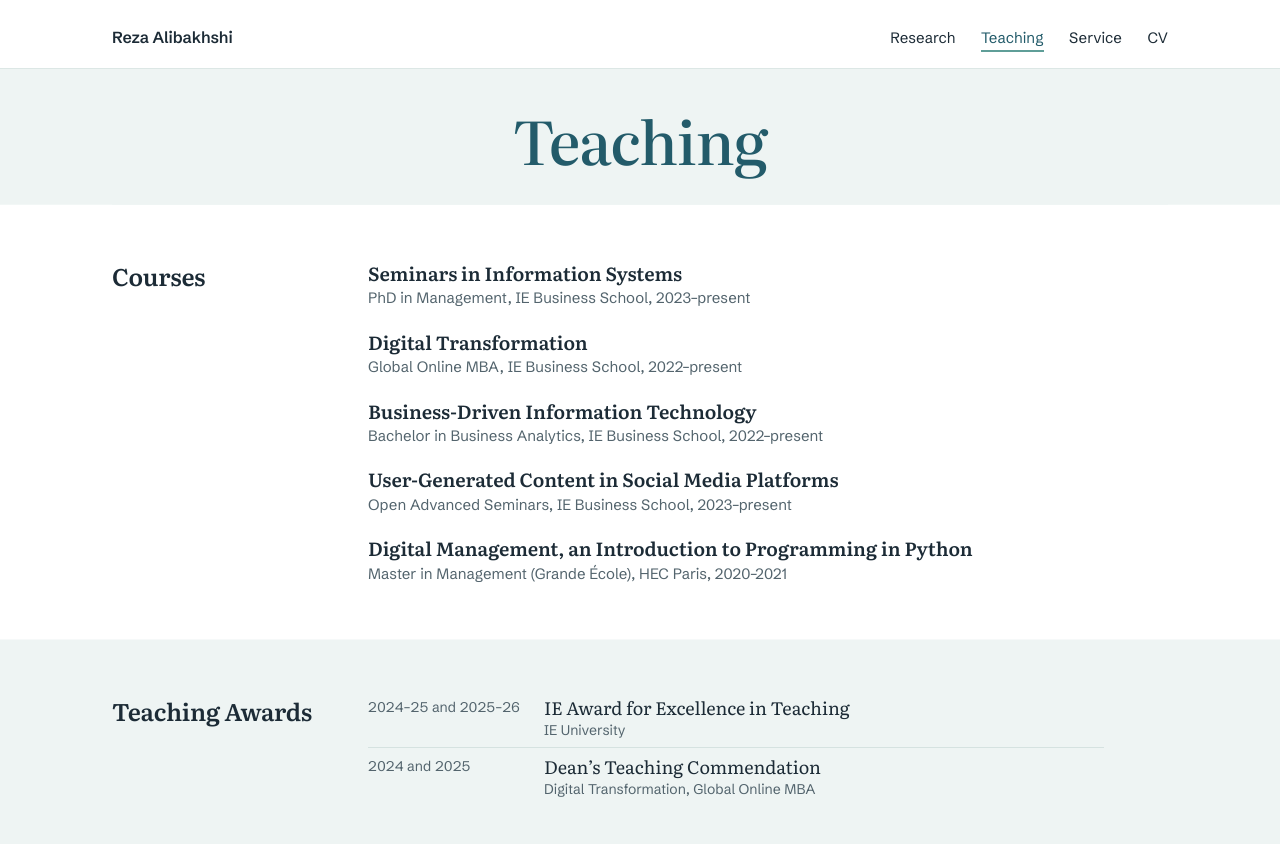
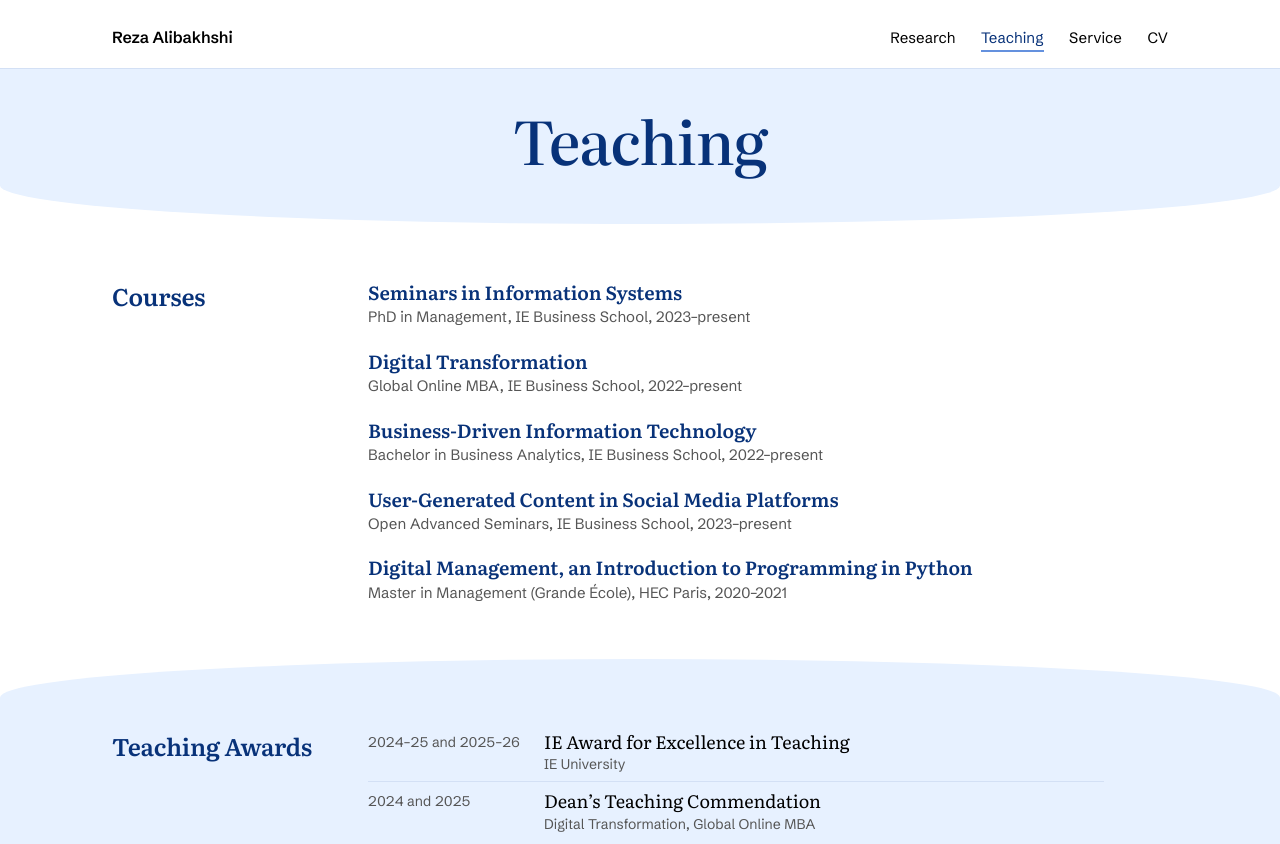
Before and after one commit to RezaAlib/RezaAlib.github.io, a plain HTML site: page docs/teaching/index.html in a window 1280 px wide. Shown: the top 844 px of the page. Drawn offline with Linux system fonts and the light colour scheme.

Commit message:
New look: white, pale UN blue bands with curved edges, navy headings
- Palette: white page, pale United Nations blue bands (#E7F1FF), navy
  headings (#083279, UN blue's hue darkened for contrast), black text,
  UN blue (#6491DE) for underlines and rules
- Bands drawn as layers behind each section with gently curved edges
- Rounder corners on the portrait and the coauthor map
- Coauthor map: blue ocean, white land, amber ramp for coauthor countries
- Favicon, sharing card and theme colour in navy

Co-Authored-By: Claude Opus 5.5 <noreply@anthropic.com>
Claude-Session: https://claude.ai/code/session_01XgxWJjEqmqMn5UgUwvs6TA

```diff
--- a/docs/css/site.css
+++ b/docs/css/site.css
@@ -48,13 +48,17 @@
 }
 
 :root {
-  --primary: #235b6a;
-  --accent: #5f9e98;
-  --ink: #1c2b36;
-  --muted: #53646d;
-  --line: #d5e2e0;
-  --wash: #eef4f3;
+  /* Palette: white page, pale United Nations blue bands, navy headings, black text.
+     United Nations blue #6491DE is the accent (underlines, rules, map). It is too light for text,
+     so headings use navy #083279, the same OKLCH hue made darker (11.5:1 on white, 10.6:1 on the bands). */
+  --primary: #083279;
+  --accent: #6491de;
+  --ink: #000000;
+  --muted: #555555;
+  --line: #d3e0f5;
+  --wash: #e7f1ff;
   --paper: #ffffff;
+  --arc: clamp(0.9rem, 3vw, 2.75rem); /* depth of the curve at the top and bottom of each band */
   --serif: "Literata", Georgia, "Times New Roman", serif;
   --sans: "Schibsted Grotesk", "Helvetica Neue", Arial, sans-serif;
   --measure: 40rem;
@@ -70,6 +74,7 @@ html {
 
 body {
   margin: 0;
+  overflow-x: hidden; overflow-x: clip; /* the curved bands run to the screen edges; never scroll sideways */
   background: var(--paper);
   color: var(--ink);
   font-family: var(--serif);
@@ -84,9 +89,9 @@ body {
 img { max-width: 100%; height: auto; display: block; }
 
 a {
-  color: var(--primary);
+  color: var(--ink);
   text-decoration-line: underline;
-  text-decoration-color: rgba(95, 158, 152, 0.6);
+  text-decoration-color: rgba(100, 145, 222, 0.8);
   text-decoration-thickness: 1px;
   text-underline-offset: 0.2em;
 }
@@ -150,12 +155,12 @@ a:hover { text-decoration-color: var(--primary); text-decoration-thickness: 2px;
   display: inline-flex; align-items: center; justify-content: center; width: 2.75rem; height: 2.75rem;
   border-radius: 50%; color: var(--ink); text-decoration: none;
 }
-.icon-link a:hover { background: rgba(35, 91, 106, 0.1); }
+.icon-link a:hover { background: rgba(8, 50, 121, 0.1); }
 .icon-link svg { width: 1.375rem; height: 1.375rem; fill: currentColor; }
 .icon-row { list-style: none; margin: 0; padding: 0; display: flex; align-items: center; gap: 0.1rem; }
 .icon-row-small .icon-link svg { width: 1.2rem; height: 1.2rem; }
 .portrait { margin: 0; justify-self: end; width: 100%; max-width: 24rem; }
-.portrait img { width: 100%; aspect-ratio: 4 / 5; object-fit: cover; object-position: 50% 22%; border-radius: 3px; background: #5d5f60; }
+.portrait img { width: 100%; aspect-ratio: 4 / 5; object-fit: cover; object-position: 50% 22%; border-radius: 14px; background: #5d5f60; }
 /* Wide screens: the photo column is as wide as the text column and the photo fills the text block's height, so the two read as matching blocks. */
 @media (min-width: 52.0625rem) {
   .portrait { position: relative; justify-self: stretch; max-width: none; min-height: 22rem; }
@@ -164,8 +169,7 @@ a:hover { text-decoration-color: var(--primary); text-decoration-thickness: 2px;
 
 /* Page title for inner pages */
 .page-head {
-  padding-top: clamp(1.75rem, 3.5vw, 2.5rem); padding-bottom: clamp(1.6rem, 3.2vw, 2.25rem); text-align: center;
-  background: var(--wash); box-shadow: 0 0 0 100vmax var(--wash); clip-path: inset(0 -100vmax);
+  padding-top: clamp(1.75rem, 3.5vw, 2.5rem); padding-bottom: calc(clamp(1.6rem, 3.2vw, 2.25rem) + var(--arc) * 0.5); text-align: center;
 }
 .page-head h1 {
   font-weight: 500; font-size: clamp(2.5rem, 5.5vw, 3.75rem); line-height: 1; letter-spacing: -0.02em;
@@ -182,10 +186,24 @@ a:hover { text-decoration-color: var(--primary); text-decoration-thickness: 2px;
 /* Alternate full-width bands: the shade runs edge to edge while content stays in the column. */
 /* Every page opens on the pale band (home: the hero; other pages: the centred header), then bands alternate. */
 .home main > section:nth-of-type(odd),
-.inner main > section:nth-of-type(even) { background: var(--wash); box-shadow: 0 0 0 100vmax var(--wash); clip-path: inset(0 -100vmax); }
+.inner main > section:nth-of-type(even),
+.page-head { position: relative; isolation: isolate; }
+/* The band itself is drawn behind the section, edge to edge, with gently curved top and bottom edges.
+   The first band on each page sits under the header, so only its bottom edge curves. */
+.home main > section:nth-of-type(odd)::before,
+.inner main > section:nth-of-type(even)::before,
+.page-head::before {
+  content: ""; position: absolute; z-index: -1; top: 0; bottom: 0;
+  left: calc(50% - 50vw); right: calc(50% - 50vw);
+  background: var(--wash); border-radius: 50% / var(--arc);
+}
+.home main > section.hero::before,
+.page-head::before { border-radius: 0 0 50% 50% / 0 0 var(--arc) var(--arc); }
+.home main > section:nth-of-type(odd):not(.hero),
+.inner main > section:nth-of-type(even) { padding-top: calc(clamp(2.25rem, 4.5vw, 3.5rem) + var(--arc) * 0.4); padding-bottom: calc(clamp(2.25rem, 4.5vw, 3.5rem) + var(--arc) * 0.4); }
 .section > h2 {
   font-family: var(--serif); font-weight: 600; font-size: 1.5rem; line-height: 1.2;
-  letter-spacing: -0.01em; margin: 0.1rem 0 0; color: var(--ink);
+  letter-spacing: -0.01em; margin: 0.1rem 0 0; color: var(--primary);
 }
 .section > .body { max-width: 46rem; }
 .section > .body > :first-child { margin-top: 0; }
@@ -204,7 +222,7 @@ a:hover { text-decoration-color: var(--primary); text-decoration-thickness: 2px;
 .pub-year { font-family: var(--serif); font-size: 2.1rem; line-height: 1; color: var(--primary); padding-top: 0.05rem; }
 .pub:last-child { margin-bottom: 0; }
 .body .pub-title { font-family: var(--serif); font-size: 1.1875rem; line-height: 1.3; font-weight: 600; color: var(--ink); margin: 0 0 0.2rem; }
-.pub-title a { text-decoration-color: rgba(95, 158, 152, 0.5); }
+.pub-title a { color: var(--primary); text-decoration-color: rgba(100, 145, 222, 0.55); }
 .pub-authors { margin: 0; font-size: 1.0625rem; line-height: 1.35; }
 .me { font-weight: 650; }
 .pub-venue { font-family: var(--sans); font-size: 0.9375rem; line-height: 1.35; color: var(--muted); margin: 0.1rem 0 0; }
@@ -217,10 +235,10 @@ a:hover { text-decoration-color: var(--primary); text-decoration-thickness: 2px;
 .pub-media { font-family: var(--sans); font-size: 0.875rem; line-height: 1.35; color: var(--muted); margin: 0.45rem 0 0; }
 
 /* Work in progress */
-.wp { margin: 0 0 1.5rem; padding-left: 1.1rem; border-left: 2px solid var(--line); }
+.wp { margin: 0 0 1.5rem; padding-left: 1.1rem; border-left: 2px solid var(--accent); }
 .wp:last-child { margin-bottom: 0; }
 .wp-venue { font-family: var(--sans); font-size: 0.9375rem; line-height: 1.35; margin: 0 0 0.2rem; color: var(--muted); }
-.wp-venue strong { color: var(--primary); font-weight: 600; }
+.wp-venue strong { color: var(--ink); font-weight: 600; }
 .wp-summary { margin: 0 0 0.25rem; line-height: 1.45; }
 .wp-authors { font-family: var(--sans); font-size: 0.875rem; line-height: 1.35; color: var(--muted); margin: 0; }
 .wp-authors .me { color: var(--ink); font-weight: 600; }
@@ -240,15 +258,15 @@ a:hover { text-decoration-color: var(--primary); text-decoration-thickness: 2px;
 .dated .what small { display: block; font-family: var(--sans); font-size: 0.875rem; color: var(--muted); margin-top: 0.05rem; }
 .dated.compact li { padding: 0.22rem 0; border-top: 0; }
 .dated.compact .place { font-family: var(--sans); font-size: 0.875rem; color: var(--muted); }
-.dated .flag { font-family: var(--sans); font-size: 0.8125rem; color: var(--primary); font-weight: 600; }
+.dated .flag { font-family: var(--sans); font-size: 0.8125rem; color: var(--ink); font-weight: 600; }
 
 /* Courses */
 .course { margin: 0 0 1.35rem; }
 .course:last-child { margin-bottom: 0; }
-.course h3 { font-family: var(--serif); font-weight: 600; font-size: 1.1875rem; line-height: 1.3; color: var(--ink); margin: 0 0 0.1rem; }
+.course h3 { font-family: var(--serif); font-weight: 600; font-size: 1.1875rem; line-height: 1.3; color: var(--primary); margin: 0 0 0.1rem; }
 .course p { margin: 0; font-family: var(--sans); font-size: 0.9375rem; line-height: 1.4; color: var(--muted); }
 .course .rating { color: var(--ink); }
-.course .note { color: var(--primary); }
+.course .note { color: var(--ink); }
 
 /* Education */
 .edu { list-style: none; margin: 1.5rem 0 0; padding: 0; }
@@ -263,11 +281,13 @@ a:hover { text-decoration-color: var(--primary); text-decoration-thickness: 2px;
 /* Coauthor world map */
 .section-wide > .body { max-width: none; }
 .wmap { position: relative; margin: 0.75rem 0 0.5rem; }
-.wmap svg { display: block; width: 100%; height: auto; background: #ffffff; border-radius: 4px; }
-.wmap .country { fill: #dfe7e6; stroke: #ffffff; stroke-width: 0.8; stroke-linejoin: round; vector-effect: non-scaling-stroke; }
-.wmap .country.bin-1 { fill: #b9d7d2; }
-.wmap .country.bin-2 { fill: #5f9e98; }
-.wmap .country.bin-3 { fill: #235b6a; }
+/* Map: blue ocean, white land, coauthor countries in a light-to-dark amber ramp (sequential scheme:
+   lightness carries the count, so the order reads even without colour vision). */
+.wmap svg { display: block; width: 100%; height: auto; background: #cfe0f7; border-radius: 14px; }
+.wmap .country { fill: #ffffff; stroke: #b3c8e8; stroke-width: 0.8; stroke-linejoin: round; vector-effect: non-scaling-stroke; }
+.wmap .country.bin-1 { fill: #f6cc94; }
+.wmap .country.bin-2 { fill: #eeb154; }
+.wmap .country.bin-3 { fill: #b37900; }
 .wmap .country[data-country] { cursor: pointer; }
 .wmap .country[data-country]:hover, .wmap .country.is-active { stroke: var(--ink); stroke-width: 1.2; }
 .wmap .country:focus { outline: none; }
@@ -276,7 +296,7 @@ a:hover { text-decoration-color: var(--primary); text-decoration-thickness: 2px;
 .wmap-tip {
   position: absolute; z-index: 2; width: 19rem; max-width: calc(100% - 1rem);
   background: var(--paper); border: 1px solid var(--line); border-radius: 4px;
-  box-shadow: 0 8px 28px rgba(28, 43, 54, 0.14); padding: 0.75rem 0.9rem;
+  box-shadow: 0 8px 28px rgba(0, 0, 0, 0.14); padding: 0.75rem 0.9rem;
   font-family: var(--sans); font-size: 0.875rem; line-height: 1.35; pointer-events: none;
 }
 .wmap-tip .tip-head { font-family: var(--serif); font-weight: 600; font-size: 1.0625rem; color: var(--primary); margin: 0 0 0.4rem; }
--- a/static/css/site.css
+++ b/static/css/site.css
@@ -48,13 +48,17 @@
 }
 
 :root {
-  --primary: #235b6a;
-  --accent: #5f9e98;
-  --ink: #1c2b36;
-  --muted: #53646d;
-  --line: #d5e2e0;
-  --wash: #eef4f3;
+  /* Palette: white page, pale United Nations blue bands, navy headings, black text.
+     United Nations blue #6491DE is the accent (underlines, rules, map). It is too light for text,
+     so headings use navy #083279, the same OKLCH hue made darker (11.5:1 on white, 10.6:1 on the bands). */
+  --primary: #083279;
+  --accent: #6491de;
+  --ink: #000000;
+  --muted: #555555;
+  --line: #d3e0f5;
+  --wash: #e7f1ff;
   --paper: #ffffff;
+  --arc: clamp(0.9rem, 3vw, 2.75rem); /* depth of the curve at the top and bottom of each band */
   --serif: "Literata", Georgia, "Times New Roman", serif;
   --sans: "Schibsted Grotesk", "Helvetica Neue", Arial, sans-serif;
   --measure: 40rem;
@@ -70,6 +74,7 @@ html {
 
 body {
   margin: 0;
+  overflow-x: hidden; overflow-x: clip; /* the curved bands run to the screen edges; never scroll sideways */
   background: var(--paper);
   color: var(--ink);
   font-family: var(--serif);
@@ -84,9 +89,9 @@ body {
 img { max-width: 100%; height: auto; display: block; }
 
 a {
-  color: var(--primary);
+  color: var(--ink);
   text-decoration-line: underline;
-  text-decoration-color: rgba(95, 158, 152, 0.6);
+  text-decoration-color: rgba(100, 145, 222, 0.8);
   text-decoration-thickness: 1px;
   text-underline-offset: 0.2em;
 }
@@ -150,12 +155,12 @@ a:hover { text-decoration-color: var(--primary); text-decoration-thickness: 2px;
   display: inline-flex; align-items: center; justify-content: center; width: 2.75rem; height: 2.75rem;
   border-radius: 50%; color: var(--ink); text-decoration: none;
 }
-.icon-link a:hover { background: rgba(35, 91, 106, 0.1); }
+.icon-link a:hover { background: rgba(8, 50, 121, 0.1); }
 .icon-link svg { width: 1.375rem; height: 1.375rem; fill: currentColor; }
 .icon-row { list-style: none; margin: 0; padding: 0; display: flex; align-items: center; gap: 0.1rem; }
 .icon-row-small .icon-link svg { width: 1.2rem; height: 1.2rem; }
 .portrait { margin: 0; justify-self: end; width: 100%; max-width: 24rem; }
-.portrait img { width: 100%; aspect-ratio: 4 / 5; object-fit: cover; object-position: 50% 22%; border-radius: 3px; background: #5d5f60; }
+.portrait img { width: 100%; aspect-ratio: 4 / 5; object-fit: cover; object-position: 50% 22%; border-radius: 14px; background: #5d5f60; }
 /* Wide screens: the photo column is as wide as the text column and the photo fills the text block's height, so the two read as matching blocks. */
 @media (min-width: 52.0625rem) {
   .portrait { position: relative; justify-self: stretch; max-width: none; min-height: 22rem; }
@@ -164,8 +169,7 @@ a:hover { text-decoration-color: var(--primary); text-decoration-thickness: 2px;
 
 /* Page title for inner pages */
 .page-head {
-  padding-top: clamp(1.75rem, 3.5vw, 2.5rem); padding-bottom: clamp(1.6rem, 3.2vw, 2.25rem); text-align: center;
-  background: var(--wash); box-shadow: 0 0 0 100vmax var(--wash); clip-path: inset(0 -100vmax);
+  padding-top: clamp(1.75rem, 3.5vw, 2.5rem); padding-bottom: calc(clamp(1.6rem, 3.2vw, 2.25rem) + var(--arc) * 0.5); text-align: center;
 }
 .page-head h1 {
   font-weight: 500; font-size: clamp(2.5rem, 5.5vw, 3.75rem); line-height: 1; letter-spacing: -0.02em;
@@ -182,10 +186,24 @@ a:hover { text-decoration-color: var(--primary); text-decoration-thickness: 2px;
 /* Alternate full-width bands: the shade runs edge to edge while content stays in the column. */
 /* Every page opens on the pale band (home: the hero; other pages: the centred header), then bands alternate. */
 .home main > section:nth-of-type(odd),
-.inner main > section:nth-of-type(even) { background: var(--wash); box-shadow: 0 0 0 100vmax var(--wash); clip-path: inset(0 -100vmax); }
+.inner main > section:nth-of-type(even),
+.page-head { position: relative; isolation: isolate; }
+/* The band itself is drawn behind the section, edge to edge, with gently curved top and bottom edges.
+   The first band on each page sits under the header, so only its bottom edge curves. */
+.home main > section:nth-of-type(odd)::before,
+.inner main > section:nth-of-type(even)::before,
+.page-head::before {
+  content: ""; position: absolute; z-index: -1; top: 0; bottom: 0;
+  left: calc(50% - 50vw); right: calc(50% - 50vw);
+  background: var(--wash); border-radius: 50% / var(--arc);
+}
+.home main > section.hero::before,
+.page-head::before { border-radius: 0 0 50% 50% / 0 0 var(--arc) var(--arc); }
+.home main > section:nth-of-type(odd):not(.hero),
+.inner main > section:nth-of-type(even) { padding-top: calc(clamp(2.25rem, 4.5vw, 3.5rem) + var(--arc) * 0.4); padding-bottom: calc(clamp(2.25rem, 4.5vw, 3.5rem) + var(--arc) * 0.4); }
 .section > h2 {
   font-family: var(--serif); font-weight: 600; font-size: 1.5rem; line-height: 1.2;
-  letter-spacing: -0.01em; margin: 0.1rem 0 0; color: var(--ink);
+  letter-spacing: -0.01em; margin: 0.1rem 0 0; color: var(--primary);
 }
 .section > .body { max-width: 46rem; }
 .section > .body > :first-child { margin-top: 0; }
@@ -204,7 +222,7 @@ a:hover { text-decoration-color: var(--primary); text-decoration-thickness: 2px;
 .pub-year { font-family: var(--serif); font-size: 2.1rem; line-height: 1; color: var(--primary); padding-top: 0.05rem; }
 .pub:last-child { margin-bottom: 0; }
 .body .pub-title { font-family: var(--serif); font-size: 1.1875rem; line-height: 1.3; font-weight: 600; color: var(--ink); margin: 0 0 0.2rem; }
-.pub-title a { text-decoration-color: rgba(95, 158, 152, 0.5); }
+.pub-title a { color: var(--primary); text-decoration-color: rgba(100, 145, 222, 0.55); }
 .pub-authors { margin: 0; font-size: 1.0625rem; line-height: 1.35; }
 .me { font-weight: 650; }
 .pub-venue { font-family: var(--sans); font-size: 0.9375rem; line-height: 1.35; color: var(--muted); margin: 0.1rem 0 0; }
@@ -217,10 +235,10 @@ a:hover { text-decoration-color: var(--primary); text-decoration-thickness: 2px;
 .pub-media { font-family: var(--sans); font-size: 0.875rem; line-height: 1.35; color: var(--muted); margin: 0.45rem 0 0; }
 
 /* Work in progress */
-.wp { margin: 0 0 1.5rem; padding-left: 1.1rem; border-left: 2px solid var(--line); }
+.wp { margin: 0 0 1.5rem; padding-left: 1.1rem; border-left: 2px solid var(--accent); }
 .wp:last-child { margin-bottom: 0; }
 .wp-venue { font-family: var(--sans); font-size: 0.9375rem; line-height: 1.35; margin: 0 0 0.2rem; color: var(--muted); }
-.wp-venue strong { color: var(--primary); font-weight: 600; }
+.wp-venue strong { color: var(--ink); font-weight: 600; }
 .wp-summary { margin: 0 0 0.25rem; line-height: 1.45; }
 .wp-authors { font-family: var(--sans); font-size: 0.875rem; line-height: 1.35; color: var(--muted); margin: 0; }
 .wp-authors .me { color: var(--ink); font-weight: 600; }
@@ -240,15 +258,15 @@ a:hover { text-decoration-color: var(--primary); text-decoration-thickness: 2px;
 .dated .what small { display: block; font-family: var(--sans); font-size: 0.875rem; color: var(--muted); margin-top: 0.05rem; }
 .dated.compact li { padding: 0.22rem 0; border-top: 0; }
 .dated.compact .place { font-family: var(--sans); font-size: 0.875rem; color: var(--muted); }
-.dated .flag { font-family: var(--sans); font-size: 0.8125rem; color: var(--primary); font-weight: 600; }
+.dated .flag { font-family: var(--sans); font-size: 0.8125rem; color: var(--ink); font-weight: 600; }
 
 /* Courses */
 .course { margin: 0 0 1.35rem; }
 .course:last-child { margin-bottom: 0; }
-.course h3 { font-family: var(--serif); font-weight: 600; font-size: 1.1875rem; line-height: 1.3; color: var(--ink); margin: 0 0 0.1rem; }
+.course h3 { font-family: var(--serif); font-weight: 600; font-size: 1.1875rem; line-height: 1.3; color: var(--primary); margin: 0 0 0.1rem; }
 .course p { margin: 0; font-family: var(--sans); font-size: 0.9375rem; line-height: 1.4; color: var(--muted); }
 .course .rating { color: var(--ink); }
-.course .note { color: var(--primary); }
+.course .note { color: var(--ink); }
 
 /* Education */
 .edu { list-style: none; margin: 1.5rem 0 0; padding: 0; }
@@ -263,11 +281,13 @@ a:hover { text-decoration-color: var(--primary); text-decoration-thickness: 2px;
 /* Coauthor world map */
 .section-wide > .body { max-width: none; }
 .wmap { position: relative; margin: 0.75rem 0 0.5rem; }
-.wmap svg { display: block; width: 100%; height: auto; background: #ffffff; border-radius: 4px; }
-.wmap .country { fill: #dfe7e6; stroke: #ffffff; stroke-width: 0.8; stroke-linejoin: round; vector-effect: non-scaling-stroke; }
-.wmap .country.bin-1 { fill: #b9d7d2; }
-.wmap .country.bin-2 { fill: #5f9e98; }
-.wmap .country.bin-3 { fill: #235b6a; }
+/* Map: blue ocean, white land, coauthor countries in a light-to-dark amber ramp (sequential scheme:
+   lightness carries the count, so the order reads even without colour vision). */
+.wmap svg { display: block; width: 100%; height: auto; background: #cfe0f7; border-radius: 14px; }
+.wmap .country { fill: #ffffff; stroke: #b3c8e8; stroke-width: 0.8; stroke-linejoin: round; vector-effect: non-scaling-stroke; }
+.wmap .country.bin-1 { fill: #f6cc94; }
+.wmap .country.bin-2 { fill: #eeb154; }
+.wmap .country.bin-3 { fill: #b37900; }
 .wmap .country[data-country] { cursor: pointer; }
 .wmap .country[data-country]:hover, .wmap .country.is-active { stroke: var(--ink); stroke-width: 1.2; }
 .wmap .country:focus { outline: none; }
@@ -276,7 +296,7 @@ a:hover { text-decoration-color: var(--primary); text-decoration-thickness: 2px;
 .wmap-tip {
   position: absolute; z-index: 2; width: 19rem; max-width: calc(100% - 1rem);
   background: var(--paper); border: 1px solid var(--line); border-radius: 4px;
-  box-shadow: 0 8px 28px rgba(28, 43, 54, 0.14); padding: 0.75rem 0.9rem;
+  box-shadow: 0 8px 28px rgba(0, 0, 0, 0.14); padding: 0.75rem 0.9rem;
   font-family: var(--sans); font-size: 0.875rem; line-height: 1.35; pointer-events: none;
 }
 .wmap-tip .tip-head { font-family: var(--serif); font-weight: 600; font-size: 1.0625rem; color: var(--primary); margin: 0 0 0.4rem; }
```
Also changed, not shown: docs/404.html (+2 -2 lines), docs/index.html (+2 -2 lines), docs/research/index.html (+3 -3 lines), docs/service/index.html (+2 -2 lines), docs/sitemap.xml (+4 -4 lines), docs/teaching/index.html (+2 -2 lines), templates/base.html (+1 -1 lines), docs/apple-touch-icon.png, docs/favicon-32.png, docs/favicon.svg, docs/img/og-card.png, static/apple-touch-icon.png, static/favicon-32.png, static/favicon.svg, 1 more files, 2 other files.
